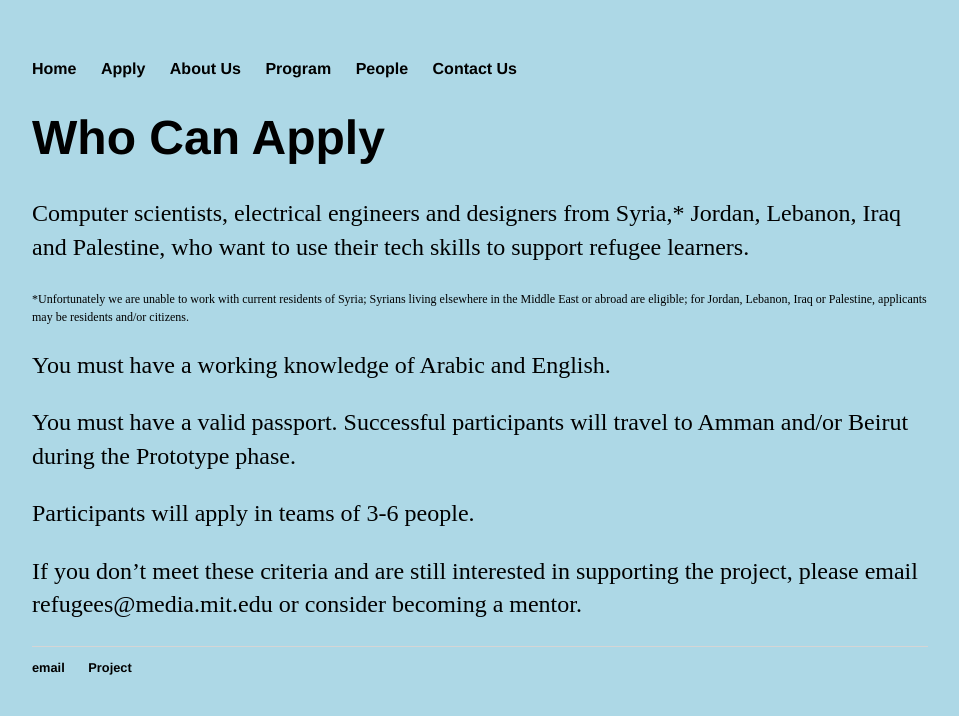
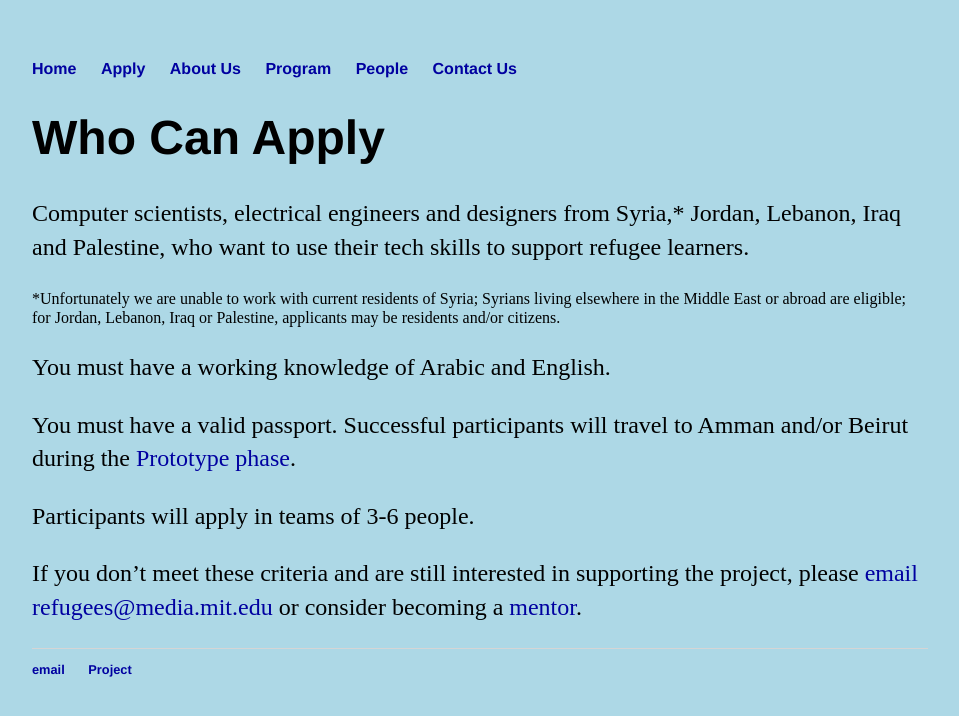
Before and after one commit to Refugee-Learning-Accelerator/Refugee-Learning-Accelerator.github.io, a Jekyll site: the page built from apply/index.html, in a window 1280 px wide. Shown: the top 716 px of the page, without its empty margins (160-1119 px from the left). Built offline with Jekyll 4.4.1, drawn with Linux system fonts in a browser that asks for light colours.

Commit message:
Update main.css

```diff
--- a/css/main.css
+++ b/css/main.css
@@ -14,7 +14,7 @@ nav ul li, footer ul li {
 }
 a {
     text-decoration: none;
-    color: #000000;
+    color: #0000A0;
 }
 a:hover {
     text-decoration: underline;
@@ -28,7 +28,7 @@ p {
     line-height: 1.4em;
     color: #000000;
 }
-sp { font-size: .75em; line-height:1.1em; color:#000000;}
+sp { font-size: 1em; line-height:1.2em; color:#000000;}
 footer {
     border-top: 1px solid #d5d5d5;
     font-size: .8em;
```
